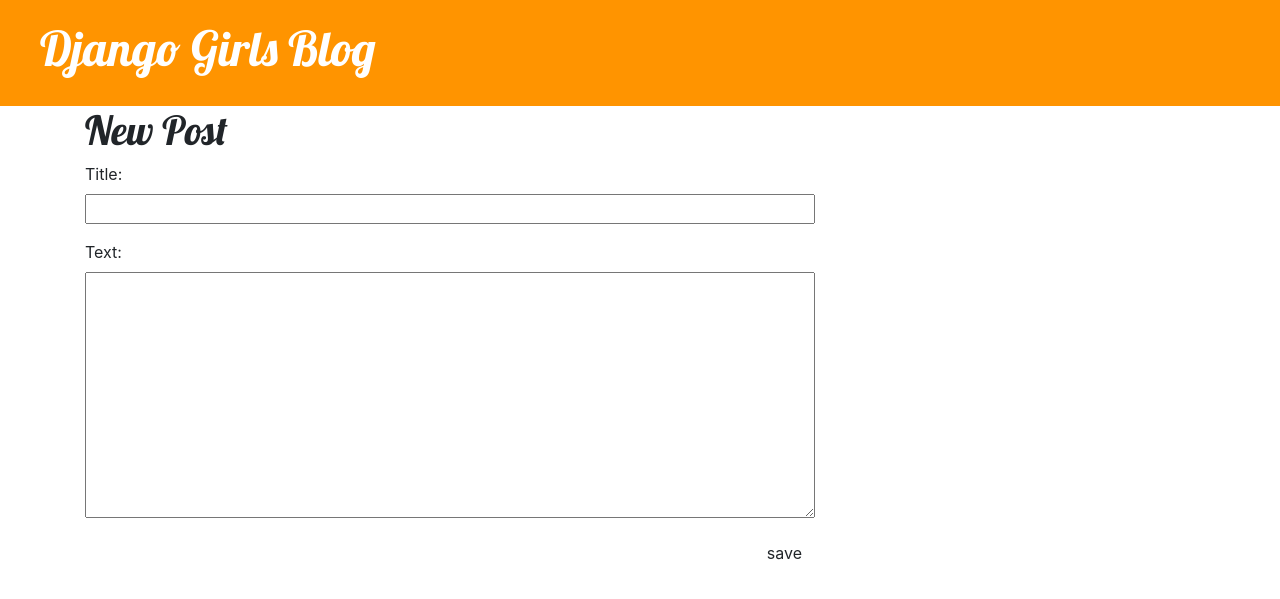
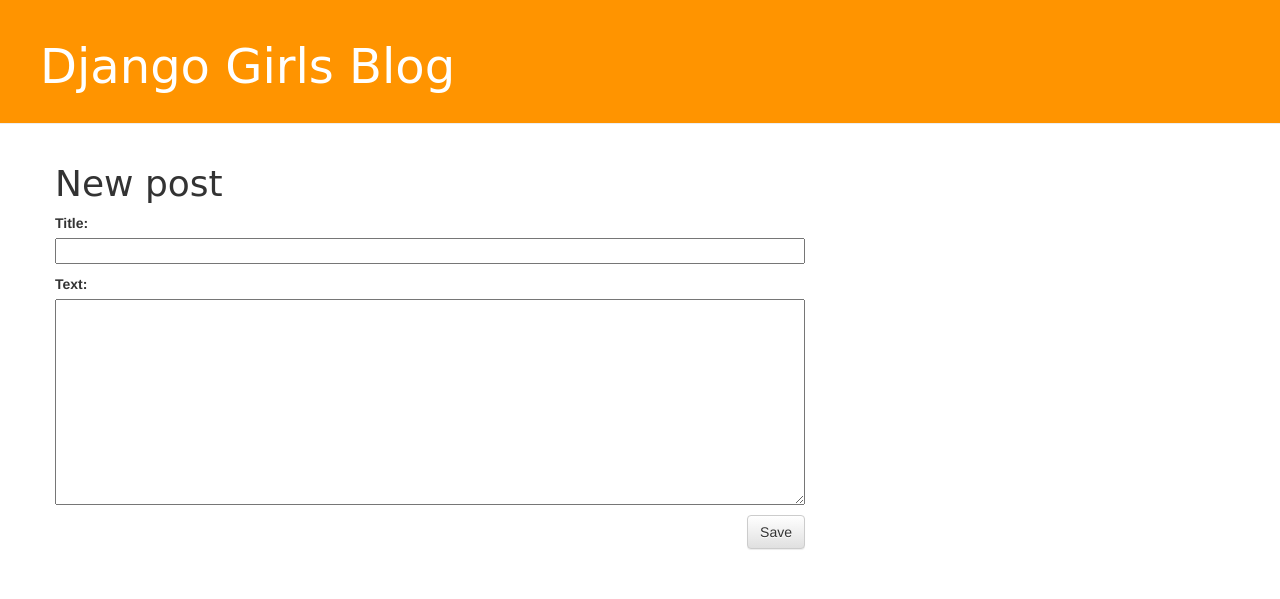
Before and after one commit to eunjidb/my-first-blog, a Django app: page /post/new/ in a window 1280 px wide. Shown: the top 599 px of the page. Run offline with Django 3.2, Linux system fonts and the light colour scheme; some libraries are stand-ins or nearby versions.

Commit message:
Modified css

```diff
--- a/blog/templates/blog/base.html
+++ b/blog/templates/blog/base.html
@@ -2,10 +2,11 @@
 <html>
     <head>
         <title>Django Girls blog</title>
+        <link rel="stylesheet" href="//maxcdn.bootstrapcdn.com/bootstrap/3.2.0/css/bootstrap.min.css">
+        <link rel="stylesheet" href="//maxcdn.bootstrapcdn.com/bootstrap/3.2.0/css/bootstrap-theme.min.css">
         <link rel="stylesheet" href="{% static 'css/blog.css' %}">
-        <link href="//fonts.googleapis.com/css?family=Lobster&subset=latin,latin-ext" rel="stylesheet" type="text/css">
-        <link rel="stylesheet" href="https://stackpath.bootstrapcdn.com/bootstrap/4.4.1/css/bootstrap.min.css" integrity="sha384-Vkoo8x4CGsO3+Hhxv8T/Q5PaXtkKtu6ug5TOeNV6gBiFeWPGFN9MuhOf23Q9Ifjh" crossorigin="anonymous">
-    </head>
+    <!--    <link href="//fonts.googleapis.com/css?family=Lobster&subset=latin,latin-ext" rel="stylesheet" type="text/css">  -->
+</head>
     <body>
         <div class="page-header">
             {% if user.is_authenticated %}
--- a/blog/templates/blog/post_detail.html
+++ b/blog/templates/blog/post_detail.html
@@ -7,9 +7,7 @@
                 {{ post.published_date }}
             </div>
         {% endif %}
-        {% if user.is_authenticated %}
-            <a class="btn btn-default" href="{% url 'post_edit' pk=post.pk %}"><span class="glyphicon glyphicon-pencil"></span></a>
-        {% endif %}
+        <a class="btn btn-default" href="{% url 'post_edit' pk=post.pk %}"><span class="glyphicon glyphicon-pencil"></span></a>
         <h1>{{ post.title }}</h1>
         <p>{{ post.text|linebreaksbr }}</p>
     </div>
--- a/blog/templates/blog/post_edit.html
+++ b/blog/templates/blog/post_edit.html
@@ -1,9 +1,9 @@
 {% extends 'blog/base.html' %}
 
 {% block content %}
-    <h1>New Post </h1>
+    <h1>New post</h1>
     <form method="POST" class="post-form">{% csrf_token %}
         {{ form.as_p }}
-        <button type="summit" class="save btn btn-defaul">save</button>
+        <button type="submit" class="save btn btn-default">Save</button>
     </form>
 {% endblock %}
--- a/blog/urls.py
+++ b/blog/urls.py
@@ -5,5 +5,5 @@
     path('', views.post_list, name='post_list'),
     path('post/<int:pk>/', views.post_detail, name='post_detail'),
     path('post/new/',views.post_new, name='post_new'),
-    path('post/<int:pk>/edit/',views.post_new, name='post_edit'),
+    path('post/<int:pk>/edit/',views.post_edit, name='post_edit'),
 ]
```
